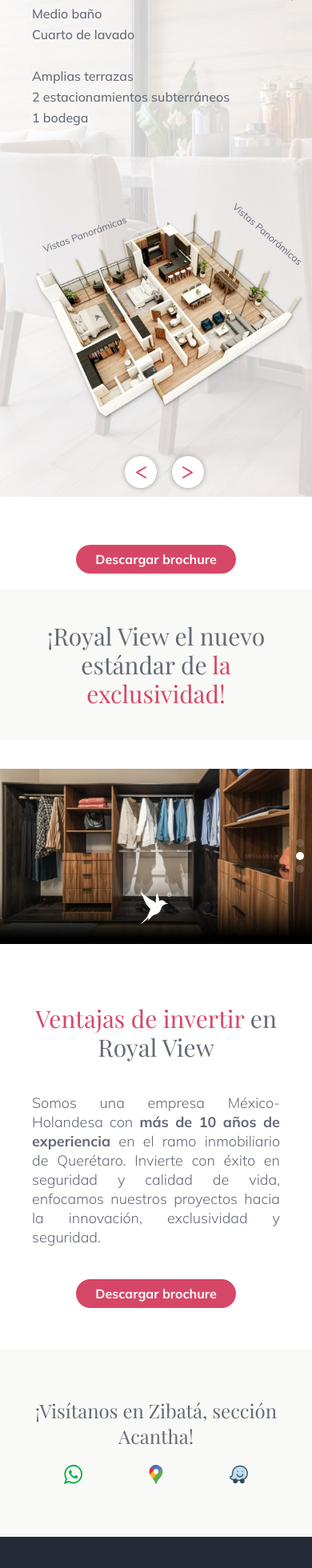
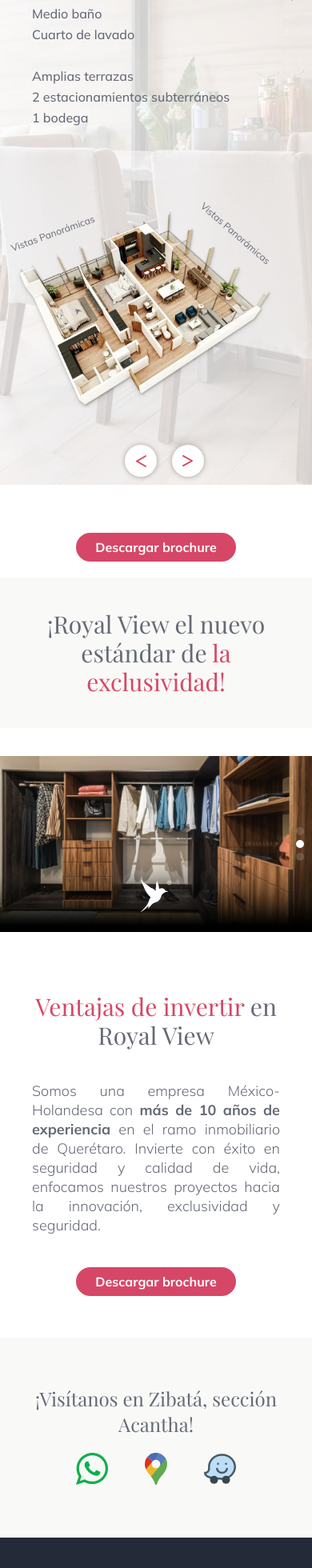
Before and after one commit to AbrahamDevarana/royalview_next, a Next.js app: page /modelos in a window 390 px wide. Shown: the part 1404-3364 px from the top of the page at 80% size. Built offline with nearby package versions, Linux system fonts and the light colour scheme.

Commit message:
Ajustes Responsivo

```diff
--- a/components/BannerSiguenos.jsx
+++ b/components/BannerSiguenos.jsx
@@ -3,11 +3,11 @@
 export default function BannerSiguenos() {
     return (
         <div className="bg-royal-midnight">
-            <div className="lg:max-w-screen-lg mx-auto flex py-[90px] px-20 lg:flex-none flex-wrap">
-                <div className="">
-                    <p className="text-white uppercase text-4xl tracking-widest lg:text-left text-center font-light">SÍGUENOS EN REDES</p>
-                </div>
-                <div className="lg:p-0 pt-5 lg:w-auto w-full">
+            <div className="lg:max-w-screen-lg mx-auto flex py-[90px] lg:px-20 px-5 lg:flex-none flex-wrap">
+
+                <p className="text-white uppercase lg:text-4xl text-2xl tracking-widest text-center font-light lg:w-auto w-full">SÍGUENOS EN REDES</p>
+
+                <div className="lg:p-0 py-5 lg:w-auto w-full">
                     <div className="flex lg:justify-start justify-around">
                         <div className="lg:px-[100px]">
                             <a  target="_blank" rel="noreferrer"
--- a/components/BannerVisitanos.jsx
+++ b/components/BannerVisitanos.jsx
@@ -12,8 +12,8 @@
             <div className={`py-[60px] flex justify-center items-center flex-wrap bg-royal-pearl`}>
                 <div dangerouslySetInnerHTML={{__html: text}} />
                 <div className="flex lg:pt-0 pt-5">
-                    {! wsp ?
-                        <div className="mx-[80px]">
+
+                    <div className="lg:mx-[80px] mx-[40px]">
                         <Link href={wspSend} passHref>
                             <a target="_blank" title="WhatsApp" rel="noopener noreferrer" className="hover:opacity-40 transition-all duration-200 ease-in-out">
                             <Image
@@ -25,8 +25,8 @@
                             </a>
                         </Link>
                     </div>
-                    : <></> }
-                    <div className="mr-[80px]">
+
+                    <div className="lg:mr-[80px] mr-[40px]">
                         <Link href="https://goo.gl/maps/Bp2LANyebxogoSDh7" passHref>
                             <a title="Google Maps" rel="noopener noreferrer" target="_blank" className="hover:opacity-40 transition-all duration-200 ease-in-out">
                                 <Image
@@ -38,7 +38,7 @@
                             </a>
                         </Link>
                     </div>
-                    <div className="mr-[80px]">
+                    <div className="lg:mr-[80px] mr-[40px]">
                         <Link href="https://ul.waze.com/ul?place=ChIJywNLPDpX04URHZbTxj-wP50&ll=20.67125480%2C-100.33704070&navigate=yes&utm_campaign=default&utm_source=waze_website&utm_medium=lm_share_location" passHref>
                         <a  title="Waze" rel="noopener noreferrer" target="_blank" className="hover:opacity-40 transition-all duration-200 ease-in-out">
                             <Image
--- a/components/layout/Footer.jsx
+++ b/components/layout/Footer.jsx
@@ -57,13 +57,13 @@
 
                     <div className="order-2 lg:order3 col-span-12 lg:col-span-8 border-t-2 border-white border-b-2 flex lg:flex-row flex-col justify-around text-white lg:border-r-2 lg:items-center lg:py-[40px] py-5">
                         <div className="inline-flex items-end">
-                            <p className="font-light text-base mr-5"> Correo: </p>
-                            <a href="mailto:ventas@devarana.mx" className="font-medium font-mulish text-2xl hover:text-white hover:opacity-40 transition-all duration-200 ease-in-out">ventas@devarana.mx</a>
+                            <p className="font-light lg:text-base text-sm mr-5"> Correo: </p>
+                            <a href="mailto:ventas@devarana.mx" className="font-medium font-mulish lg:text-2xl text-base hover:text-white hover:opacity-40 transition-all duration-200 ease-in-out">ventas@devarana.mx</a>
                         </div>
                         <hr className="block lg:hidden border border-white my-8"/>
                         <div className="inline-flex items-end">
-                            <p className="font-light text-base mr-5">Whatsapp:</p>
-                            <a href={wspSend} className="font-medium font-mulish text-2xl hover:text-white hover:opacity-40 transition-all duration-200 ease-in-out">(442) 824 4444 </a>
+                            <p className="font-light lg:text-base text-sm mr-5">Whatsapp:</p>
+                            <a href={wspSend} className="font-medium font-mulish lg:text-2xl text-base hover:text-white hover:opacity-40 transition-all duration-200 ease-in-out">(442) 824 4444 </a>
                         </div>
                     </div>
                     <div className="order-3 lg:order-4 col-span-12 lg:col-span-4 lg:border-t-2 border-white lg:border-b-2 flex justify-evenly items-center px-10 lg:py-[40px]">
--- a/components/sliders/Home.jsx
+++ b/components/sliders/Home.jsx
@@ -85,7 +85,7 @@
                                 contamos con 6 modelos diferentes de:
                                 2, 3 y 4 recámaras para ti y tu familia.
                             </p>
-                            <div className="flex-wrap lg:gap-y-0 gap-x-3 inline-flex">
+                            <div className="flex-wrap lg:gap-y-0 gap-y-5 gap-x-3 inline-flex">
                                 <Link href="modelos"><button className="m-auto gray-button px-8">Ver modelos</button></Link>
                                 <button className="m-auto pink-button pink-button-bg-white px-6" onClick={() => showModal('brochure')}>Descargar brochure</button>
                             </div>
--- a/components/sliders/Modelos.jsx
+++ b/components/sliders/Modelos.jsx
@@ -83,8 +83,8 @@
                                                 <button className="mx-auto pink-button pink-button-bg-white px-4" onClick={(showModal)}>Descargar brochure</button>
                                             </div>
                                         </div>
-                                        <div className='col-span-10 col-start-2 lg:col-start-auto lg:col-span-7 flex justify-center items-center'>
-                                            <div className='relative w-full xl:pb-10 pb-24 pr-5'>
+                                        <div className='col-span-10 lg:col-span-7 flex justify-center items-center'>
+                                            <div className='relative w-full xl:pb-10 pb-24 lg:pr-5 px-5'>
                                                 <Image
                                                     src="/assets/img/modelos/Renders/Style.webp"
                                                     alt="Style - Royal View"
@@ -145,8 +145,8 @@
                                                 <button className="mx-auto pink-button pink-button-bg-white px-4" onClick={showModal}>Descargar brochure</button>
                                             </div>
                                         </div>
-                                        <div className='col-span-10 col-start-2 lg:col-start-auto lg:col-span-7 flex justify-center items-center'>
-                                            <div className='relative w-full xl:pb-10 pb-24 pr-5'>
+                                        <div className='col-span-10 lg:col-span-7 flex justify-center items-center'>
+                                            <div className='relative w-full xl:pb-10 pb-24 lg:pr-5 px-5'>
                                                 <Image
                                                     src="/assets/img/modelos/Renders/Style-Plus.webp"
                                                     alt="Style Plus - Royal View"
@@ -205,8 +205,8 @@
                                                 <button className="mx-auto pink-button pink-button-bg-white px-4" onClick={showModal}>Descargar brochure</button>
                                             </div>
                                         </div>
-                                        <div className='col-span-10 col-start-2 lg:col-start-auto lg:col-span-7 flex justify-center items-center'>
-                                            <div className='relative w-full xl:pb-10 pb-24 pr-5'>
+                                        <div className='col-span-10 lg:col-span-7 flex justify-center items-center'>
+                                            <div className='relative w-full xl:pb-10 pb-24 lg:pr-5 px-5'>
                                                 <Image
                                                     src="/assets/img/modelos/Renders/Unique.webp"
                                                     alt="Unique - Royal View"
@@ -270,8 +270,8 @@
                                                 <button className="mx-auto pink-button pink-button-bg-white px-4" onClick={showModal}>Descargar brochure</button>
                                             </div>
                                         </div>
-                                        <div className='col-span-10 col-start-2 lg:col-start-auto lg:col-span-7 flex justify-center items-center'>
-                                            <div className='relative w-full xl:pb-10 pb-24 pr-5'>
+                                        <div className='col-span-10 lg:col-span-7 flex justify-center items-center'>
+                                            <div className='relative w-full xl:pb-10 pb-24 lg:pr-5 px-5'>
                                                 <Image
                                                     src="/assets/img/modelos/Renders/Elite.webp"
                                                     alt="Elite - Royal View"
@@ -336,8 +336,8 @@
                                                 <button className="mx-auto pink-button pink-button-bg-white px-4" onClick={showModal}>Descargar brochure</button>
                                             </div>
                                         </div>
-                                        <div className='col-span-10 col-start-2 lg:col-start-auto lg:col-span-7 flex justify-center items-center'>
-                                            <div className='relative w-full xl:pb-10 pb-24 pr-5'>
+                                        <div className='col-span-10 lg:col-span-7 flex justify-center items-center'>
+                                            <div className='relative w-full xl:pb-10 pb-24 lg:pr-5 px-5'>
                                                 <Image
                                                     src="/assets/img/modelos/Renders/Luxury.webp"
                                                     alt="Luxury - Royal View"
@@ -402,8 +402,8 @@
                                                 <button className="mx-auto pink-button pink-button-bg-white px-4" onClick={showModal}>Descargar brochure</button>
                                             </div>
                                         </div>
-                                        <div className='col-span-10 col-start-2 lg:col-start-auto lg:col-span-7 flex justify-center items-center'>
-                                            <div className='relative w-full xl:pb-10 pb-24 pr-5'>
+                                        <div className='col-span-10 lg:col-span-7 flex justify-center items-center'>
+                                            <div className='relative w-full xl:pb-10 pb-24 lg:pr-5 px-5'>
                                                 <div>
                                                 <Image
                                                     src="/assets/img/modelos/Renders/Majestic.webp"
--- a/pages/amenidades.jsx
+++ b/pages/amenidades.jsx
@@ -143,7 +143,7 @@
                 <GaleriaAmenidades />
             </div>
 
-            <div className="sm:h-screen h-[280px] lg:my-0 my-10">
+            <div className="sm:h-screen h-[240px] lg:my-0 my-10">
                 <ImageText image={areasVerdes} text={"Amplias áreas verdes"} />
             </div>
 
--- a/pages/index.jsx
+++ b/pages/index.jsx
@@ -62,7 +62,7 @@
 
         <div id="initBanner" className="relative lg:h-fit h-screen">
 
-            <video className="w-full lg:block hidden" controls={false} poster="assets/img/home/Home.webp" loop autoPlay={ isMobile ? false : true }  preload="metadata" muted >
+            <video className="w-full lg:block hidden" controls={false} poster="assets/img/home/Home.webp" loop autoPlay={ isMobile ? false : true }  preload="none" muted >
                 <source src="https://royalview.mx/videos/home.mp4" type="video/mp4" />
                 Your browser does not support the video tag.
             </video>
```
